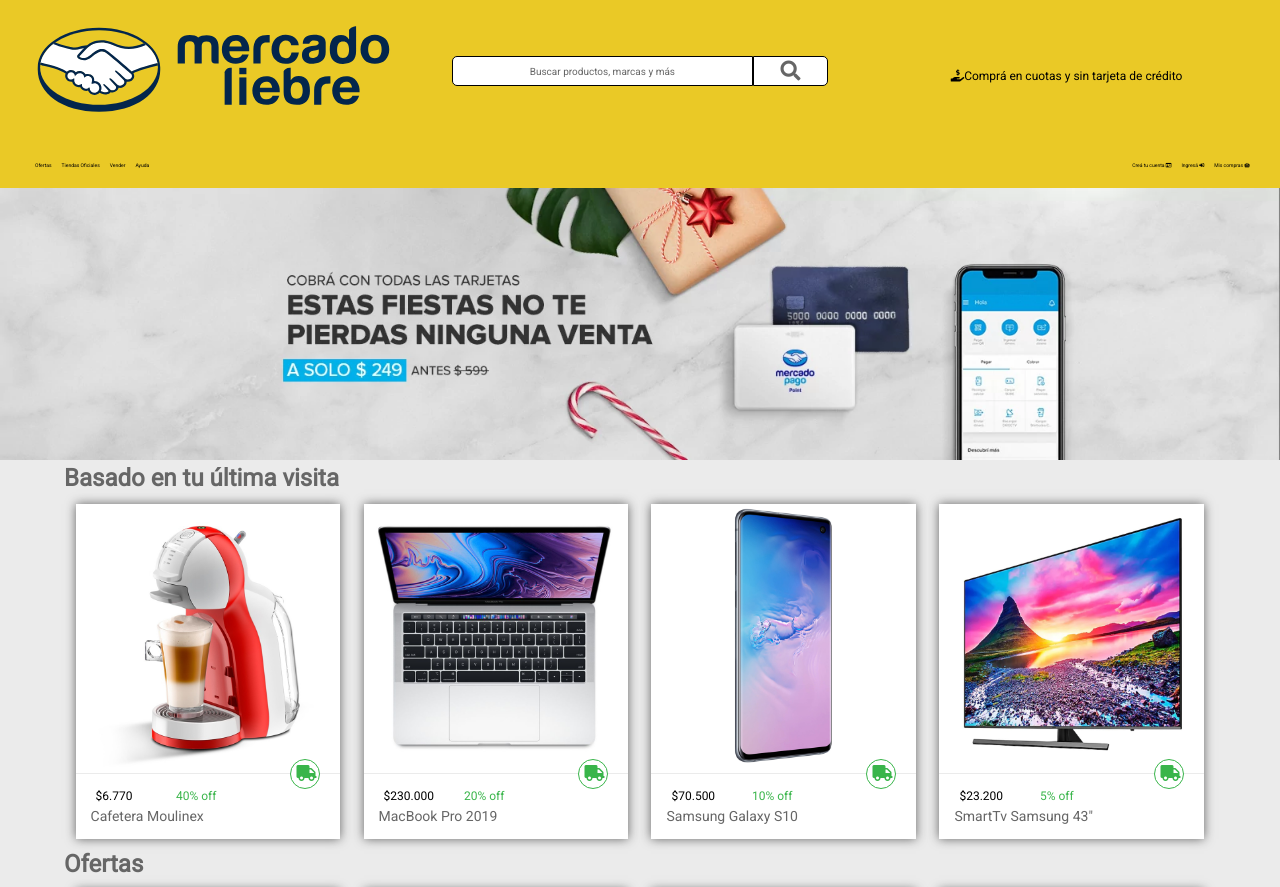
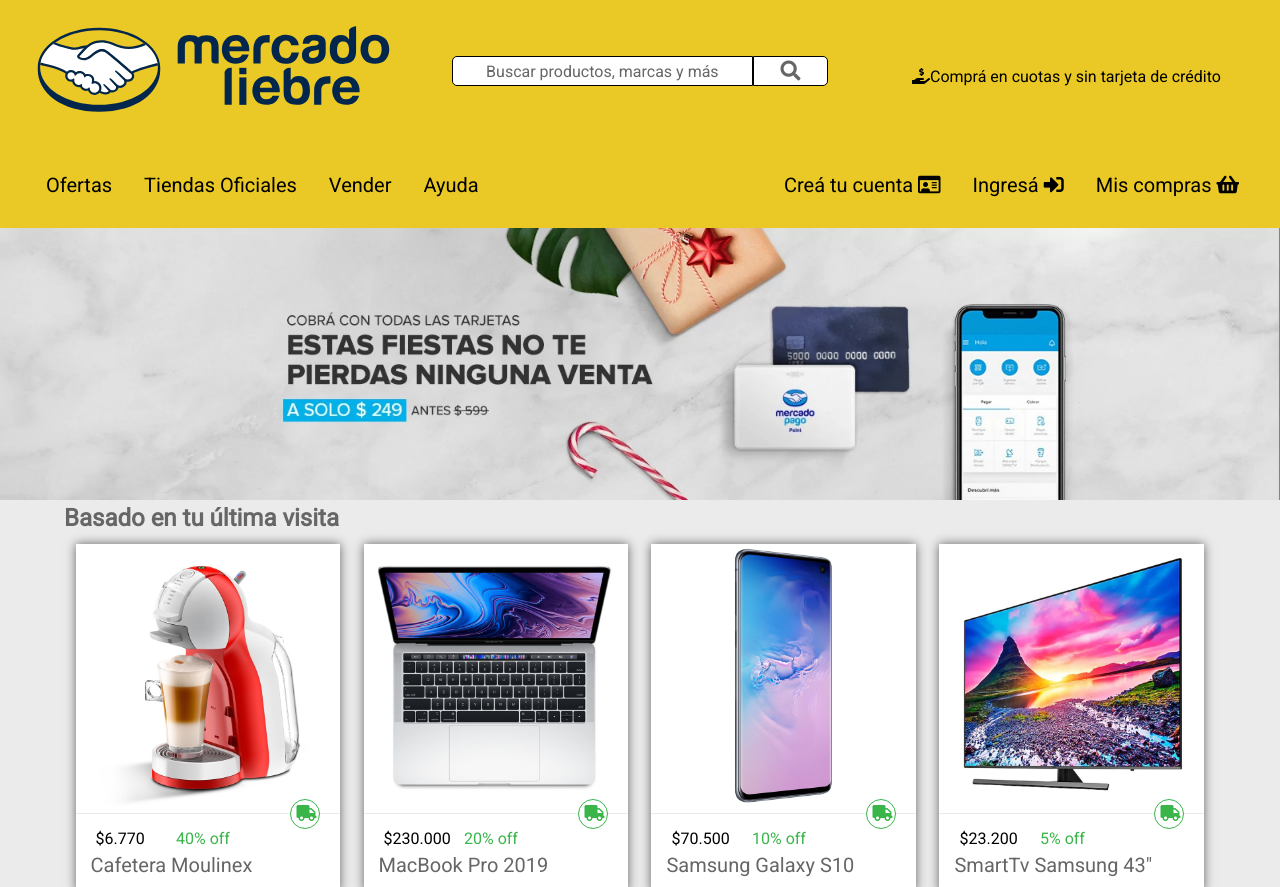
Before and after one commit to SantiMoreno909/mercadoLiebre, a website: page views/home.html in a window 1280 px wide. Shown: the top 887 px of the page. Drawn offline with Linux system fonts and the light colour scheme; files that its build step writes are made by us from their sources; files whose address does not match are found by name.

Commit message:
Entrega segundo trabajo práctico

```diff
--- a/public/css/styles.css
+++ b/public/css/styles.css
@@ -17,7 +17,7 @@
 }
 
 p {
-  font-size: 12px;
+  font-size: 16px;
 }
 div.top-header {
   padding: 1%;
@@ -36,7 +36,7 @@
   padding: 10px;
 }
 header nav {
-  font-size: 6px;
+  font-size: 16px;
   width: 100%;
 }
 
@@ -50,7 +50,8 @@
 
 header ul li {
   list-style-type: none;
-  margin: 5px;
+  margin: 16px;
+  display: none;
 }
 
 header ul li a {
@@ -188,7 +189,7 @@
 }
 
 div .input {
-  font-size: 10px;
+  font-size: 16px;
 }
 
 div .submit > i {
@@ -239,10 +240,6 @@
   flex-direction: row;
 }
 
-header nav {
-  font-size: 5px;
-}
-
 /*ESTILOS RESPONSIVE*/
 /*Tablets*/
 @media (min-width: 361px) {
@@ -260,8 +257,12 @@
     display: none;
   }
 
+  header ul li {
+    display: block;
+  }
+
   .description {
-    font-size: 12px;
+    font-size: 16px;
   }
 
   /*Agregados ejercitación 2*/
@@ -270,7 +271,7 @@
   .discount {
     max-width: 40%;
     margin: 0 5px;
-    font-size: 12px;
+    font-size: 16px;
   }
 
   article {
@@ -295,6 +296,10 @@
 
   /*Agregados ejercitación 2*/
   .product-desc-box > .description {
-    font-size: 14px;
+    font-size: 20px;
+  }
+
+  header nav {
+    font-size: 20px;
   }
 }
```
